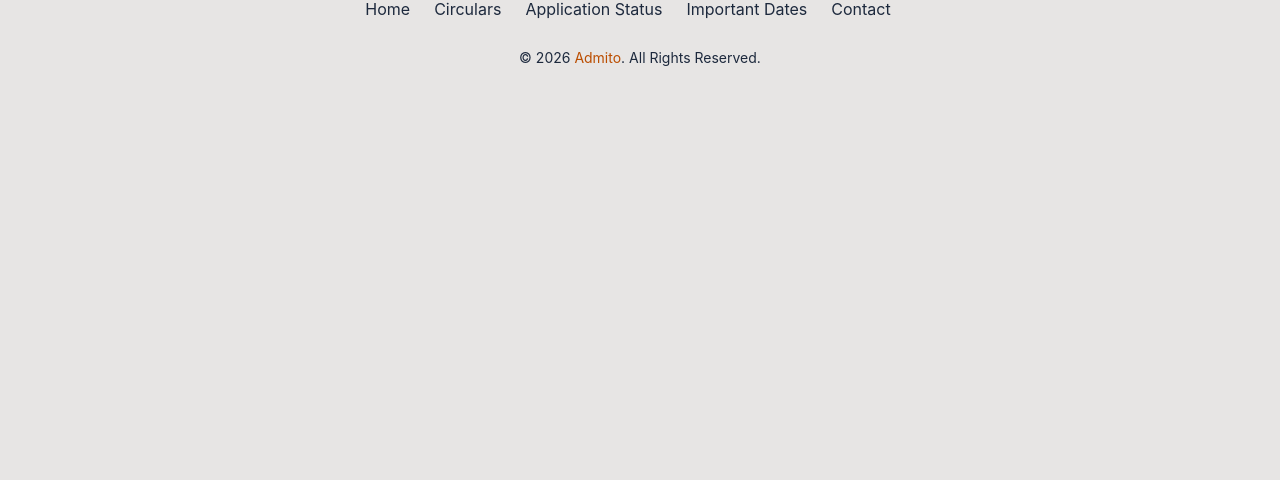
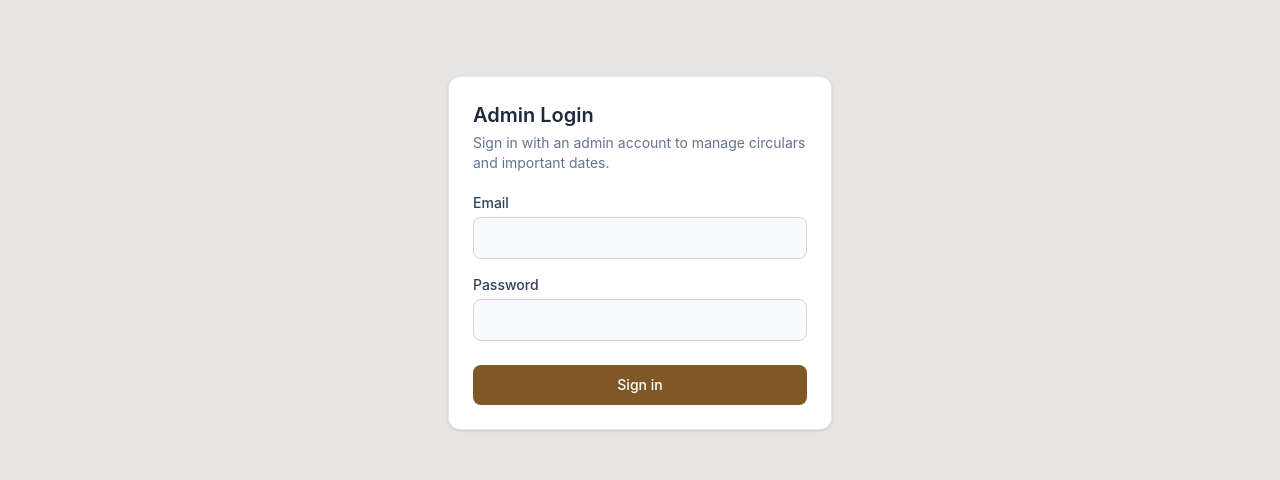
Before and after one commit to khatunajannat/Admito, a React (Vite) app: page /admin in a window 1280 px wide. Shown: the part 227-707 px from the top of the page. Built offline with nearby package versions, Linux system fonts and the light colour scheme.

Commit message:
admin login in admin panel

```diff
--- /dev/null
+++ b/src/admin/AdminLogin.jsx
@@ -0,0 +1,74 @@
+import { useState } from "react";
+import { adminApi } from "./adminApi";
+
+export default function AdminLogin({ onLoggedIn }) {
+  const [email, setEmail] = useState("");
+  const [password, setPassword] = useState("");
+  const [error, setError] = useState("");
+  const [loading, setLoading] = useState(false);
+
+  const handleSubmit = async (e) => {
+    e.preventDefault();
+    setError("");
+    setLoading(true);
+    try {
+      const data = await adminApi.login(email, password);
+      if (data.user.role !== "admin") {
+        setError("This account doesn't have admin access.");
+        setLoading(false);
+        return;
+      }
+      localStorage.setItem("admito_token", data.token);
+      localStorage.setItem("admito_admin", JSON.stringify(data.user));
+      onLoggedIn(data.user);
+    } catch (err) {
+      setError(err.message);
+    } finally {
+      setLoading(false);
+    }
+  };
+
+  return (
+    <div className="min-h-screen bg-stone-200 flex items-center justify-center px-4">
+      <form
+        onSubmit={handleSubmit}
+        className="w-full max-w-sm bg-white rounded-xl shadow-sm border border-slate-200 p-6"
+      >
+        <h1 className="text-xl font-semibold text-slate-800 mb-1">Admin Login</h1>
+        <p className="text-sm text-slate-500 mb-5">
+          Sign in with an admin account to manage circulars and important dates.
+        </p>
+
+        {error && (
+          <p className="mb-4 rounded-lg bg-red-50 text-red-700 text-sm px-3 py-2">{error}</p>
+        )}
+
+        <label className="block text-sm font-medium text-slate-700 mb-1">Email</label>
+        <input
+          type="email"
+          required
+          value={email}
+          onChange={(e) => setEmail(e.target.value)}
+          className="w-full mb-4 bg-gray-50 border border-gray-300 text-gray-900 text-sm rounded-lg focus:ring-[#805827] focus:border-[#805827] p-2.5"
+        />
+
+        <label className="block text-sm font-medium text-slate-700 mb-1">Password</label>
+        <input
+          type="password"
+          required
+          value={password}
+          onChange={(e) => setPassword(e.target.value)}
+          className="w-full mb-6 bg-gray-50 border border-gray-300 text-gray-900 text-sm rounded-lg focus:ring-[#805827] focus:border-[#805827] p-2.5"
+        />
+
+        <button
+          type="submit"
+          disabled={loading}
+          className="w-full rounded-lg bg-[#805827] text-white text-sm font-medium py-2.5 hover:bg-[#6b4a20] transition disabled:opacity-60"
+        >
+          {loading ? "Signing in..." : "Sign in"}
+        </button>
+      </form>
+    </div>
+  );
+}
```
Also changed, not shown: src/admin/ResourceManager.jsx (+8 -5 lines).
